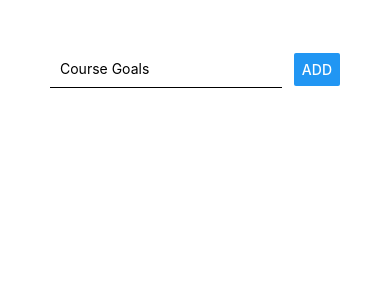
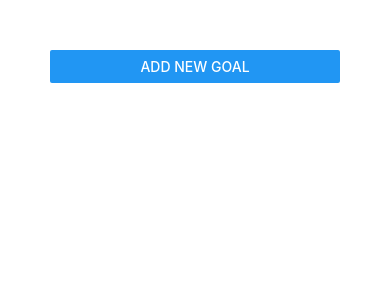
Before and after one commit to AbdulrahmanAlaa/react-native-complete-guid, a React Native app: screen / in a window 390 px wide. Shown: the top 300 px of the page. Built offline with nearby package versions, Linux system fonts and the light colour scheme.

Commit message:
Adding modal for handling adding goals

```diff
--- a/App.js
+++ b/App.js
@@ -5,6 +5,7 @@ import GoalInput from './components/GoalInput';
 
 export default function App() {
   const [listGoals, setListGoals] = useState([]);
+  const [isAddModel, setIsAddModel] = useState(false);
   const deleteGoalHandler = key => {
     setListGoals(list => {
       return [...list.filter(item => item.key !== key)];
@@ -15,15 +16,17 @@ export default function App() {
       ...listGoals,
       { key: Math.random().toString(), value: goalTitle }
     ]);
+    setIsAddModel(false);
   };
   return (
     <View style={style.screen}>
-      <GoalInput onAddInput={addGoalHandler} />
+      <Button title='Add New Goal' onPress={() => setIsAddModel(true)} />
+      <GoalInput visible={isAddModel} onAddInput={addGoalHandler} />
       <FlatList
         data={listGoals}
         renderItem={itemDate => (
           <GoalItem
-            onDelete={()=>deleteGoalHandler(itemDate.item.key)}
+            onDelete={() => deleteGoalHandler(itemDate.item.key)}
             title={itemDate.item.value}
           />
         )}
--- a/components/GoalInput.js
+++ b/components/GoalInput.js
@@ -1,16 +1,12 @@
 import React, { useState } from 'react';
-import {
-  TextInput,
-  StyleSheet,
-  View,
-  Button
-} from 'react-native';
+import { TextInput, StyleSheet, View, Button, Modal } from 'react-native';
 
-const GoalInput = ({ onAddInput }) => {
+const GoalInput = ({ onAddInput, visible }) => {
   const [courseGoal, setCourseGoal] = useState('');
   const goalInputHandler = enteredText => setCourseGoal(enteredText);
 
   return (
+    <Modal animationType='slide' visible={visible}>
       <View style={style.inputContainer}>
         <TextInput
           onChangeText={goalInputHandler}
@@ -19,20 +15,22 @@ const GoalInput = ({ onAddInput }) => {
         />
         <Button onPress={() => onAddInput(courseGoal)} title='ADD' />
       </View>
+    </Modal>
   );
 };
 
 const style = StyleSheet.create({
   inputContainer: {
-    flexDirection: 'row',
-    justifyContent: 'space-between',
+    flex: 1,
+    justifyContent: 'center',
     alignItems: 'center'
   },
   input: {
     width: '80%',
     borderBottomColor: 'black',
     borderBottomWidth: 1,
-    padding: 10
+    padding: 10,
+    marginBottom:10
   }
 });
 export default GoalInput;
```
